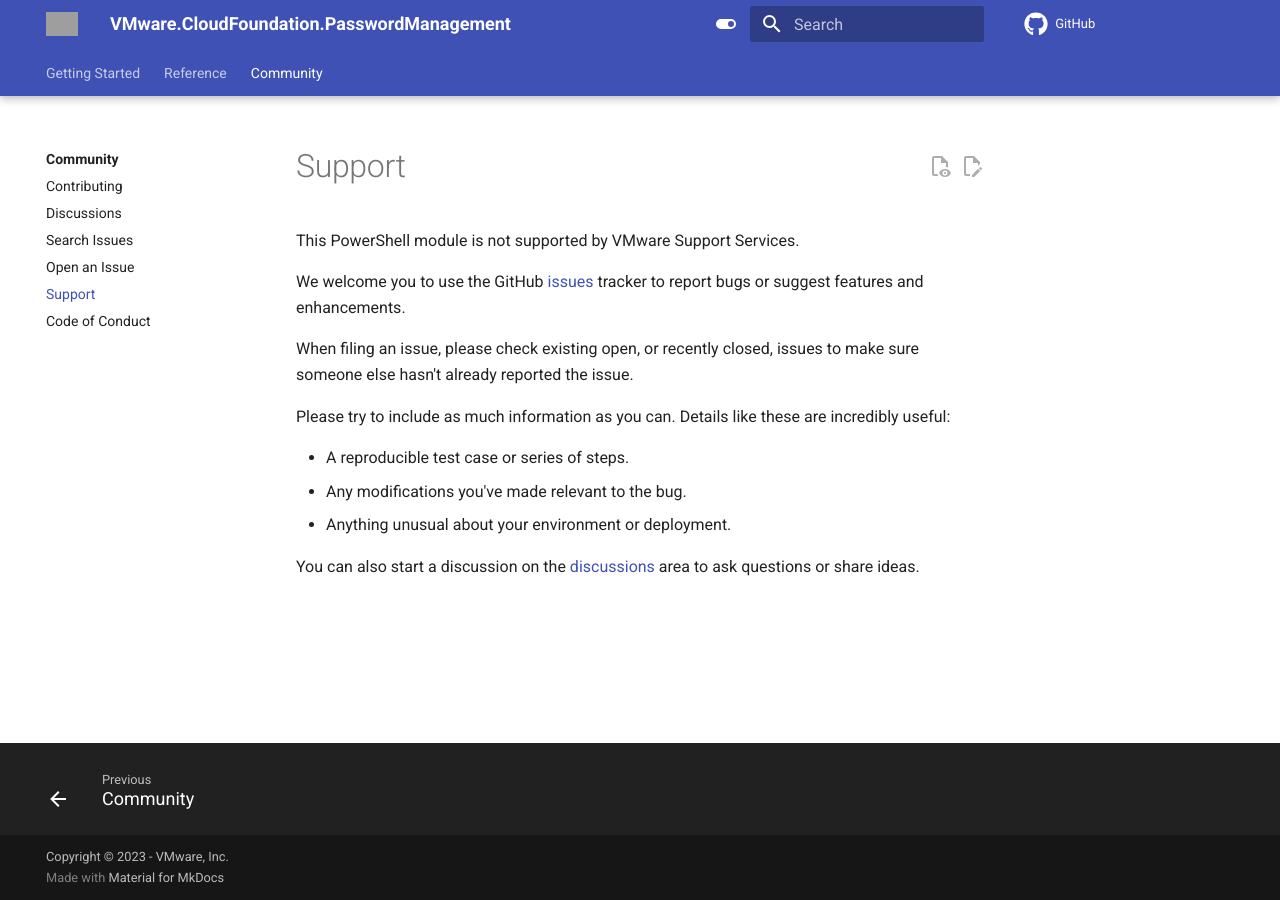
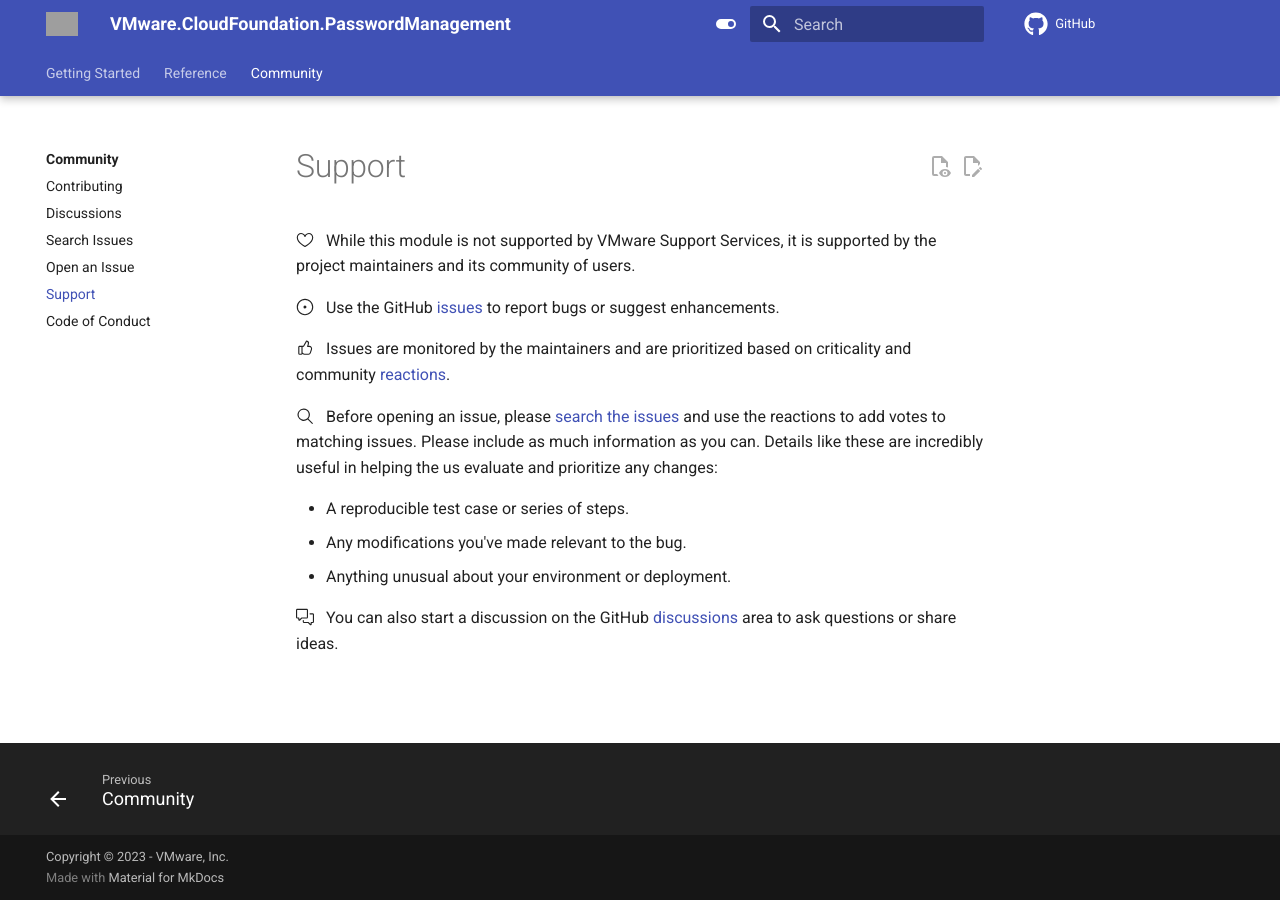
Before and after one commit to vmware/powershell-module-for-vmware-cloud-foundation-password-management, an MkDocs documentation site: the page built from docs/community/support.md, in a window 1280 px wide. Built offline with MkDocs 1.6.1 and Material for MkDocs 9.7.7, drawn with Linux system fonts in a browser that asks for light colours; comment, search, counter and statistics services are not loaded; the version menu is left out; grey boxes are pictures that could not be loaded.

Commit message:
docs: update support
Update the support statements.

Signed-off-by: Ryan Johnson <ryan@tenthirtyam.org>

```diff
--- a/docs/community/support.md
+++ b/docs/community/support.md
@@ -1,19 +1,20 @@
 # Support
 
-This PowerShell module is not supported by VMware Support Services.
+:octicons-heart-24: &nbsp; While this module is not supported by VMware Support Services, it is supported by the project maintainers and its community of users.
 
-We welcome you to use the GitHub [issues][issues] tracker to report bugs or suggest features and enhancements.
+:octicons-issue-opened-24: &nbsp; Use the GitHub [issues][issues] to report bugs or suggest enhancements.
 
-When filing an issue, please check existing open, or recently closed, issues to make sure someone else hasn't already
-reported the issue.
+:octicons-thumbsup-24: &nbsp; Issues are monitored by the maintainers and are prioritized based on criticality and community [reactions][reactions].
 
-Please try to include as much information as you can. Details like these are incredibly useful:
+:octicons-search-24: &nbsp; Before opening an issue, please [search the issues][issues-search] and use the reactions to add votes to matching issues. Please include as much information as you can. Details like these are incredibly useful in helping the us evaluate and prioritize any changes:
 
 - A reproducible test case or series of steps.
 - Any modifications you've made relevant to the bug.
 - Anything unusual about your environment or deployment.
 
-You can also start a discussion on the [discussions][discussions] area to ask questions or share ideas.
+:octicons-comment-discussion-24: &nbsp; You can also start a discussion on the GitHub [discussions][discussions] area to ask questions or share ideas.
 
 [issues]: https://github.com/vmware/powershell-module-for-vmware-cloud-foundation-password-management/issues
+[issues-search]: https://github.com/vmware/powershell-module-for-vmware-cloud-foundation-password-management/issues?q=is%3Aissue+is%3Aopen+label%3Abug
 [discussions]: https://github.com/vmware/powershell-module-for-vmware-cloud-foundation-password-management/discussions
+[reactions]: https://blog.github.com/2024-03-10-add-reactions-to-pull-requests-issues-and-comments/
```
Also changed, not shown: README.md (+5 -7 lines).
